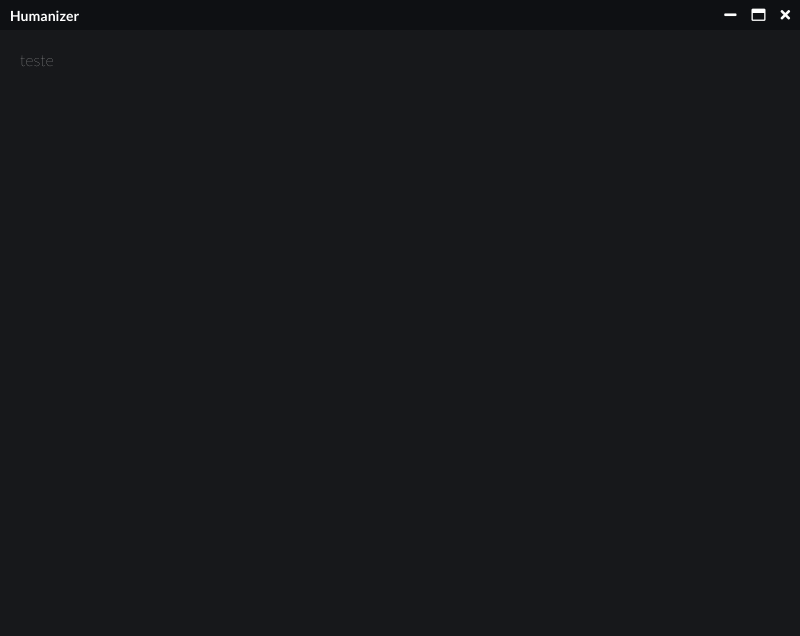
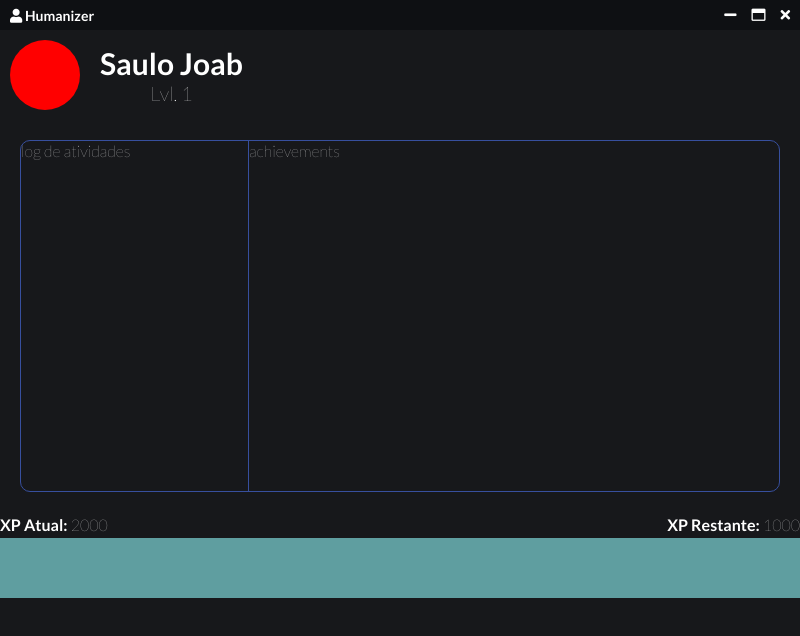
Before and after one commit to saulojoab/humanizer, an Electron app: page src/pages/home/index.html in a window 800 px wide. Drawn offline with Linux system fonts and the light colour scheme.

Commit message:
adding main layout

```diff
--- a/main.js
+++ b/main.js
@@ -7,6 +7,7 @@ function createWindow () {
     frame: false,
     width: 800,
     height: 600,
+    resizable: false,
     webPreferences: {
       preload: path.join(__dirname, 'preload.js'),
       nodeIntegration: true
--- a/src/pages/home/index.css
+++ b/src/pages/home/index.css
@@ -30,14 +30,86 @@ body {
     font-family: 'Lato', sans-serif;
 }
 
-
-
 .button {
     font-size: 14px;
     margin: 10px;
 }
 
 .content {
-    padding: 20px;
+    flex: 1;
+    font-weight: 100;
+    display: flex;
+    flex-direction: column;
+}
+
+.content-header {
+    display: flex;
+    flex: 1;
+    flex-direction: row;
+    align-items: center;
+    padding: 10px;
+}
+
+.avatar {
+    height: 70px;
+    width: 70px;
+    background: red;
+    border-radius: 50px;
+}
+
+.name {
+    font-size: 30px;
+    margin-left: 20px;
+    font-weight: bold;
+}
+
+.level {
+    font-size: 20px;
+    text-align: center;
     font-weight: 100;
 }
+
+.main {
+    border: 1px solid rgb(55, 79, 158);
+    border-radius: 10px;
+    margin: 20px;
+    height: 350px;
+    display: flex;
+    flex-direction: row;
+}
+
+.main-left {
+    flex: 0.3;
+    border-top-left-radius: 10px;
+    border-bottom-left-radius: 10px;
+    border-right: 1px solid rgb(55, 79, 158);
+}
+
+.main-right {
+    flex: 0.7;
+    border-top-right-radius: 10px;
+    border-bottom-right-radius: 10px;
+}
+
+.xp-title {
+    width: 100%;
+    display: flex;
+    flex-direction: row;
+    margin-top: 3px;
+    margin-bottom: 4px;
+}
+
+.xp-left {
+    flex: 1;
+}
+
+.xp-right {
+    flex: 1;
+    text-align: right;
+}
+
+.xp-bar {
+    width: 100%;
+    height: 60px;
+    background-color: cadetblue;
+}
--- a/src/pages/home/index.html
+++ b/src/pages/home/index.html
@@ -13,10 +13,10 @@
     <title>Hello World!</title>
   </head>
   <body>
-    <div>
+    <div class="container">
       <div class="header">
         <div class="left">
-          Humanizer
+          <i class="fas fa-user"> </i> Humanizer
         </div>
         <div class="right">
             <i class="fas fa-minus header-button" id="minimize-btn"></i>
@@ -26,7 +26,41 @@
       </div>
 
       <div class="content">
-        <span>teste</span>
+        <div class="content-header">
+          <div class="avatar">
+          </div>
+          <div class="name">
+            Saulo Joab
+            <div class="level">
+              Lvl. 1
+            </div>
+          </div>
+        </div>
+
+        <div class="main">
+          <div class="main-left">
+            log de atividades
+          </div>
+          <div class="main-right">
+            achievements
+          </div>
+        </div>
+
+        <div class="xp">
+          <div class="xp-title">
+            <div class="xp-left">
+              <span><b>XP Atual:</b> 2000</span>
+            </div>
+
+            <div class="xp-right">
+              <span><b>XP Restante:</b> 1000</span>
+            </div>
+          </div>
+
+          <div class="xp-bar">
+
+          </div>
+        </div>
       </div>
     </div>
     <script src="header.js"></script>
```
